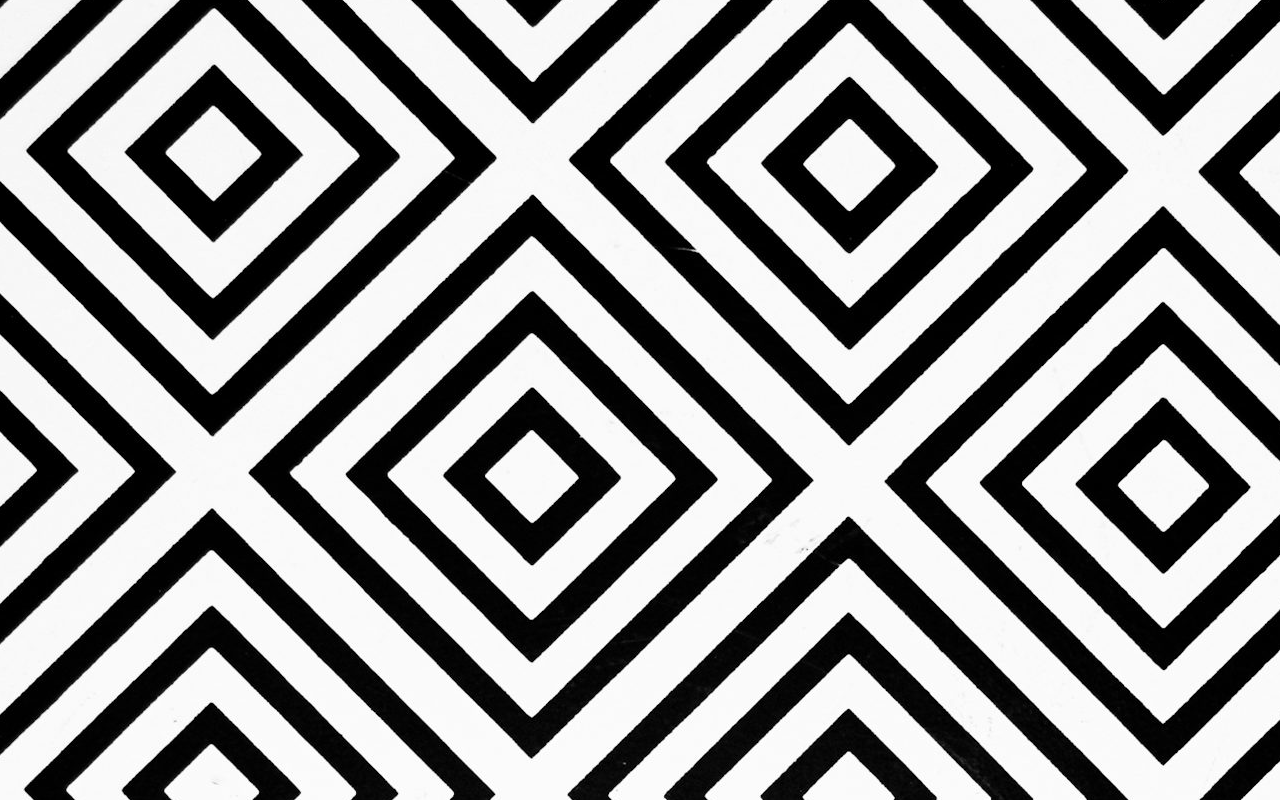
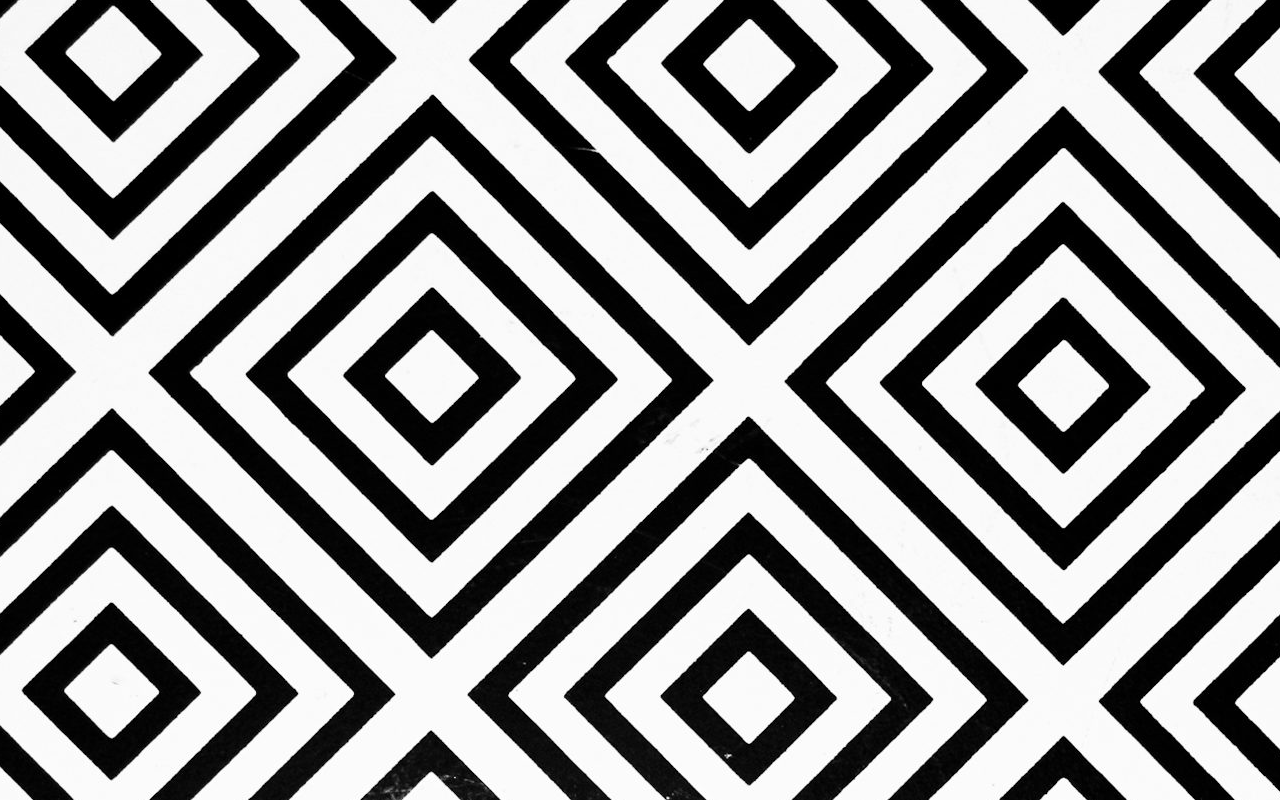
Before and after one commit to pste/hypno-image, a Vue app: page / in a window 1280 px wide. Built offline with nearby package versions, Linux system fonts and the light colour scheme.

Commit message:
[anim] faster

```diff
--- a/src/components/Background.vue
+++ b/src/components/Background.vue
@@ -18,9 +18,14 @@ const styleObject = reactive({
 })
 
 // params
-const animSpeed = 50;   // ms
+const animSpeed = 30;   // ms
 const screenOn = 20;    // secs
 const screenOff = 60;   // secs
+
+// events
+function clicked() {
+    //console.log("clicked")
+}
 
 // screen lock handler
 let wakeLock = null;
@@ -55,13 +60,14 @@ function startSaverAnimation() {
         if (on && count >= screenOn) {
             on = false;
             count = 0;
-             bgImage.value = null;
+            bgImage.value = null;
         }
         if (!on && count >= screenOff) {
             on = true;
             count = 0;
             bgImage.value = "url('/pattern-2.png')";
         }
+        //
     }, 1000); // every sec
 }
 
@@ -112,8 +118,12 @@ onUnmounted(() => {
 </script>
 
 <template>
-  <div class="bg" :style="styleObject">
-  </div>
+    <div
+        class="bg"
+        :style="styleObject"
+        @touchstart="clicked"
+        @click="clicked"
+    > </div>
 </template>
 
 <style scoped>
```
